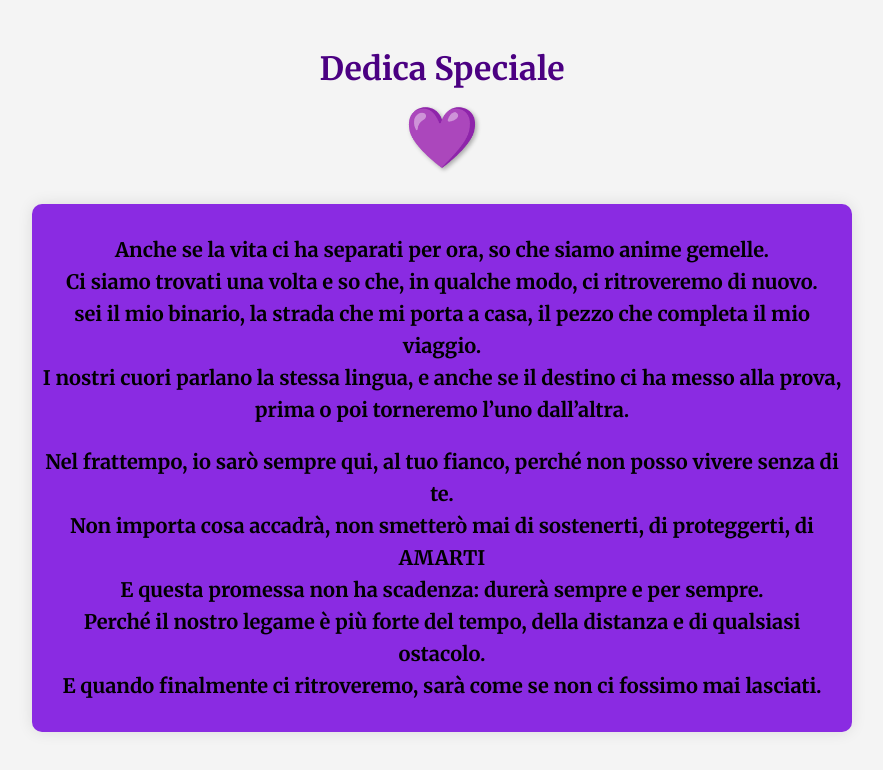
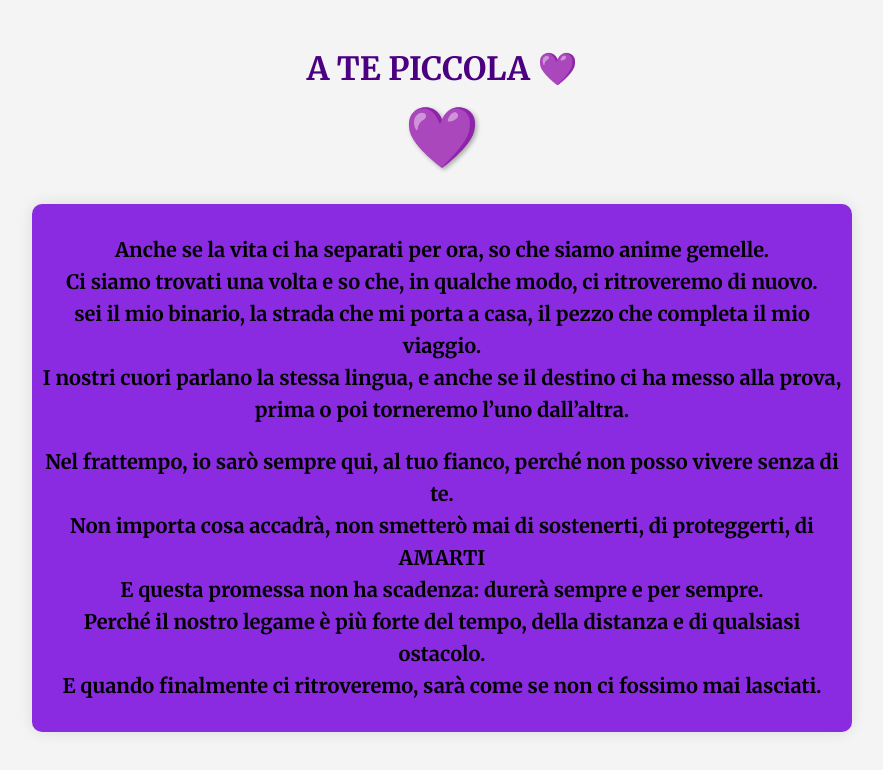
Before and after one commit to Simone-Gallucci/Gnoma, a plain HTML site: page index.html in a window 1280 px wide. Shown: the whole page, without its empty margins (198-1081 px from the left). Drawn offline with Linux system fonts and the light colour scheme.

Commit message:
Update index.html

```diff
--- a/index.html
+++ b/index.html
@@ -41,7 +41,7 @@
     </style>
 </head>
 <body>
-    <h1>Dedica Speciale</h1>
+    <h1>A TE PICCOLA 💜</h1>
      <div class="heart">💜</div>
     <div class="container">
         <p>
```
